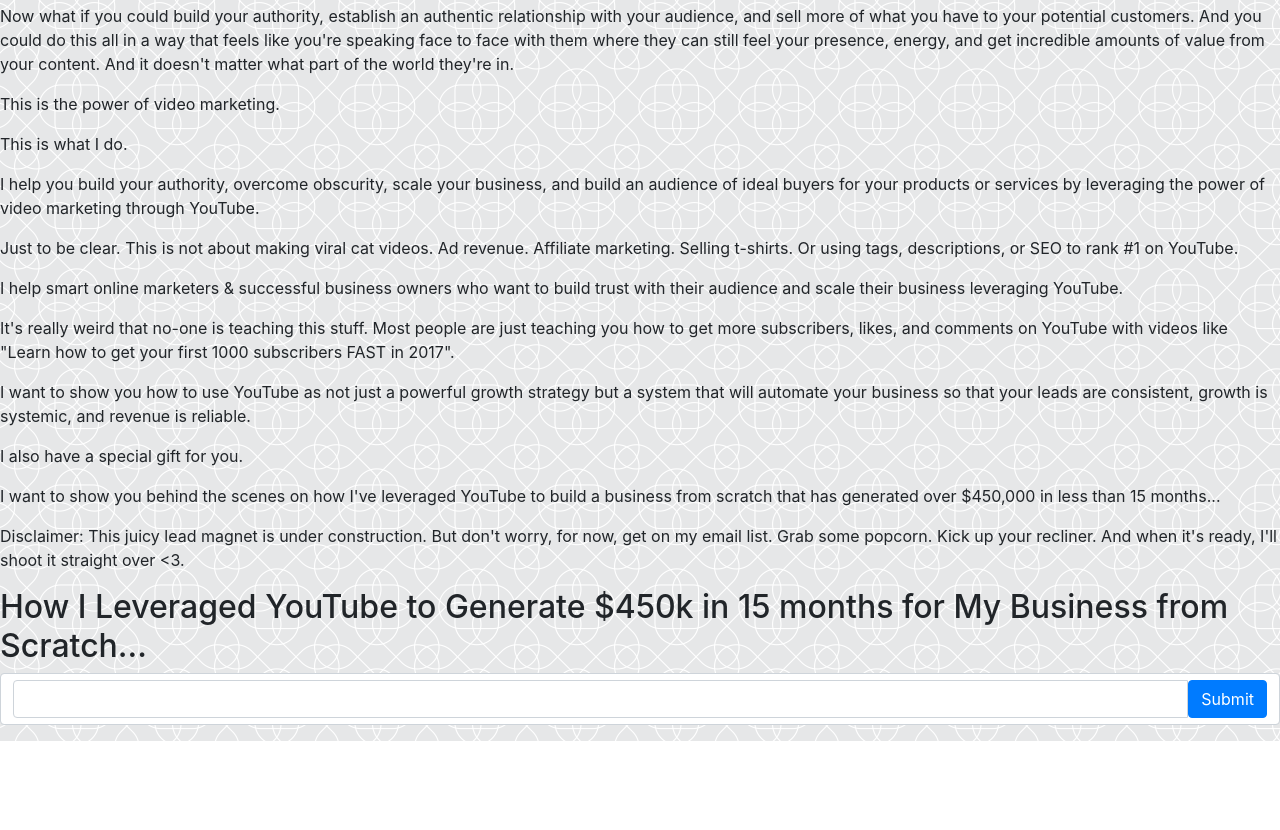
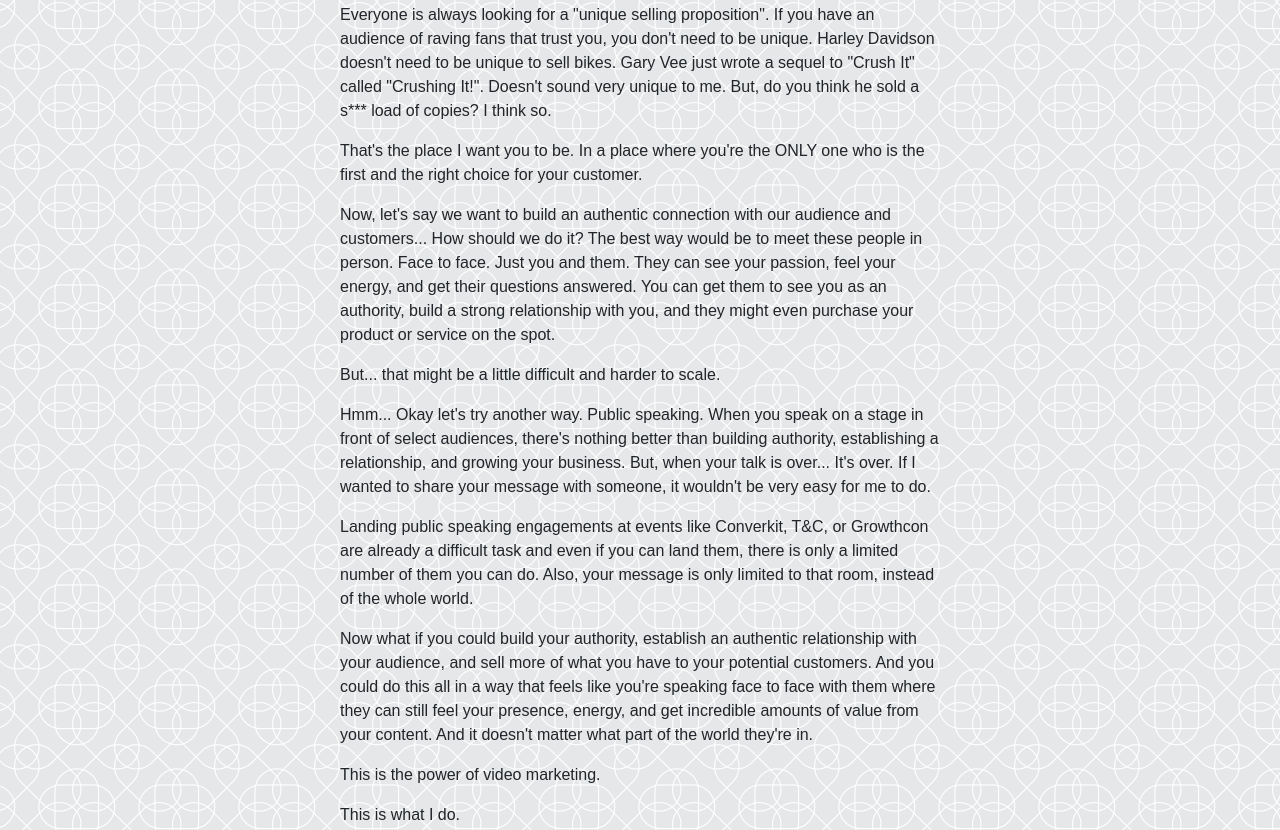
Before and after one commit to rayder15/rayder15.github.io, a plain HTML site: page index.html in a window 1280 px wide. Shown: the part 1970-2800 px from the top of the page. Before the commit the page ends 2711 px from the top, so only its background shows below. Drawn offline with nearby package versions, Linux system fonts and the light colour scheme; files whose address does not match are found by name.

Commit message:
Update styles.css

```diff
--- a/styles/styles.css
+++ b/styles/styles.css
@@ -1,3 +1,22 @@
+body {
+    font-family: 'Raleway', sans-serif;
+
+    line-height: 2.5em;
+
+    font-weight: 900;
+    padding-bottom: 20px;
+
+    background-image: url(/Users/RayGo_MB/Documents/github/clone_raygo/images/intersection.png)
+}
+.our-content {
+    font-family: 'Raleway', sans-serif;
+    max-width: 600px;
+    margin: auto;
+    padding-top: 20px;
+    padding-bottom: 30px;
+
+}
+
 ul {
     list-style-type: none;
     margin: 0;
@@ -14,61 +33,9 @@ li a {
     display: block;
     color: white;
     text-align: center;
-    padding: 20px 15px;
+    padding: 14px 16px;
     text-decoration: none;
 }
-li a:hover {
-    background-color: rgb(64, 28, 197);
-}.active {
-    background-color: lightslategray;
+.active {
+    background-color: rgb(40, 18, 134);
 }
-
-body {
-
-    background-image: url("/Users/RayGo_MB/Documents/github/practice_css/styles/images/intersection.png");
-
-}
-img {
-    display: block;
-    margin-left: auto;
-    margin-right: auto;
-}
-
-.h1, h1 {
-    font-size: 2.5rem;
-
-}
-.h1, .h2, .h3, .h4, .h5, .h6, h1, h2, h3, h4, h5, h6 {
-    margin-bottom: .5rem;
-    font-family: inherit;
-    font-weight: 500;
-    line-height: 1.2;
-    color: inherit;
-}
-
-.form-control {
-    position: relative;
-    -ms-flex: 1 1 auto;
-    flex: 1 1 auto;
-    width: 20%;
-    margin-bottom: 0;
-    background-color:blue;
-    color: white;
-
-}
-
-.input-group {
-
-    display: block;
-    width: 99%;
-    padding: .375rem .75rem;
-    font-size: 1rem;
-    line-height: 1.5;
-    color: #495057;
-    background-color: #fff;
-    background-clip: padding-box;
-    border: 1px solid #ced4da;
-    border-radius: .25rem;
-    transition: border-color .15s ease-in-out,box-shadow .15s ease-in-out;
-
-}
```
